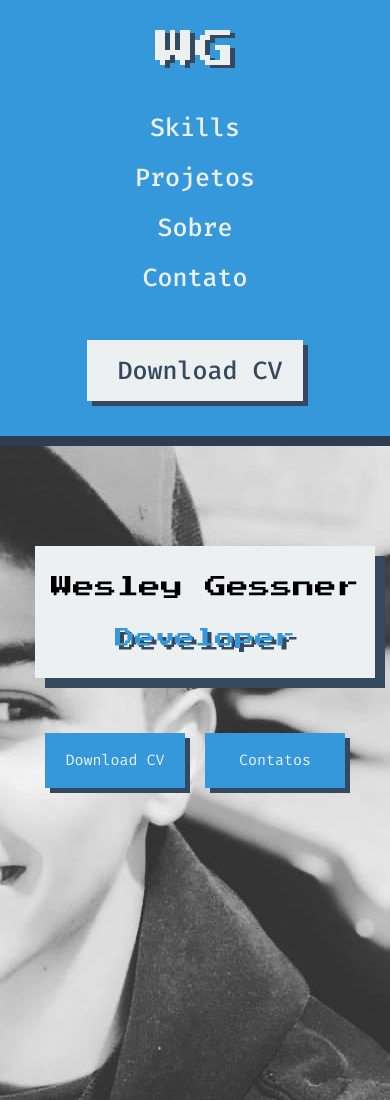
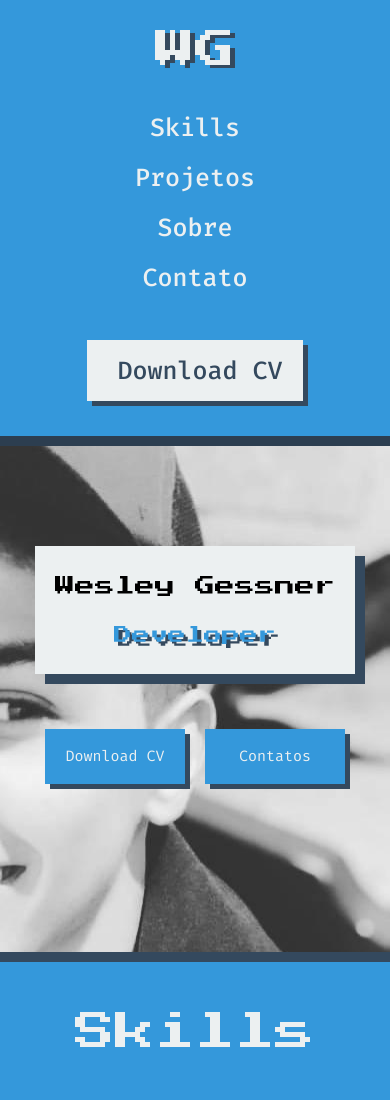
Before and after one commit to wesleyg3ssner/wesleygessner.github.io, a plain HTML site: page index.html in a window 390 px wide. Shown: the top 1100 px of the page. Drawn offline with Linux system fonts and the light colour scheme.

Commit message:
update hero-card from hero component

```diff
--- a/css/components/hero.css
+++ b/css/components/hero.css
@@ -63,11 +63,7 @@
 
 @media (max-width: 768px) {
     #hero-container {
-<<<<<<< HEAD
         height: 60vh;
-=======
-        height: 50vh;
->>>>>>> 63b2ab136322f46476c42d046a38ddef4b47cadc
     }
 
     #hero {
@@ -77,16 +73,17 @@
     }
 
     #hero-card {
+        max-width: 300px;
         width: 100%;
         padding: 30px 10px;
     }
 
     #hero-title {
-        font-size: 22px;
+        font-size: 20px;
     }
 
     #hero-subtitle {
-        font-size: 20px;
+        font-size: 18px;
     }
 
     #hero-buttons .btn {
```
